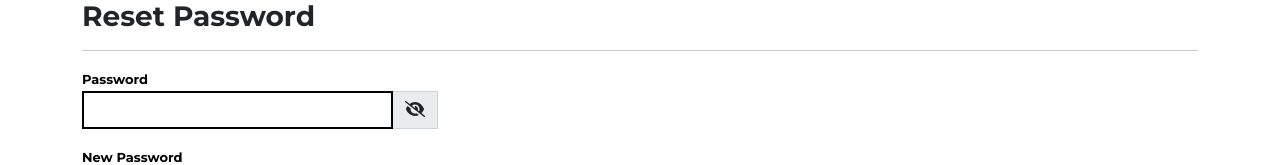
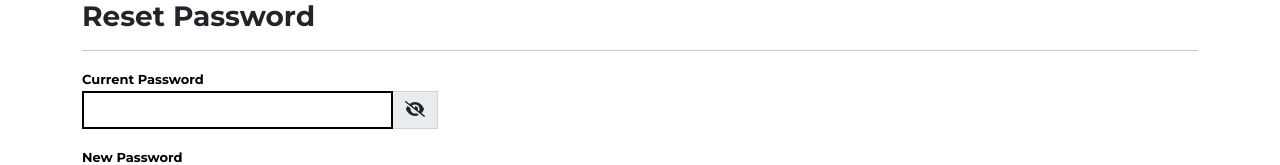
Before and after one commit to Timmutegi/alazetu-web-app, an Angular app: page /manage-account in a window 1280 px wide. Shown: the part 485-650 px from the top of the page. Built offline with nearby package versions, Linux system fonts and the light colour scheme.

Commit message:
Updated form label

```diff
--- a/src/app/components/manage-account/manage-account.component.html
+++ b/src/app/components/manage-account/manage-account.component.html
@@ -47,7 +47,7 @@
         <form [formGroup]="resetPasswordForm">
             <div class="row">
                 <div class="col-md-4 mb-3">
-                    <label for="password">Password</label>
+                    <label for="password">Current Password</label>
                     <div class="input-group">
                         <input [type]="fieldTextType? 'text' : 'password'" class="form-control" formControlName="password" [ngClass]="{ 'is-invalid': submitted && g.password.errors}">
                         <div class="input-group-prepend">
```
